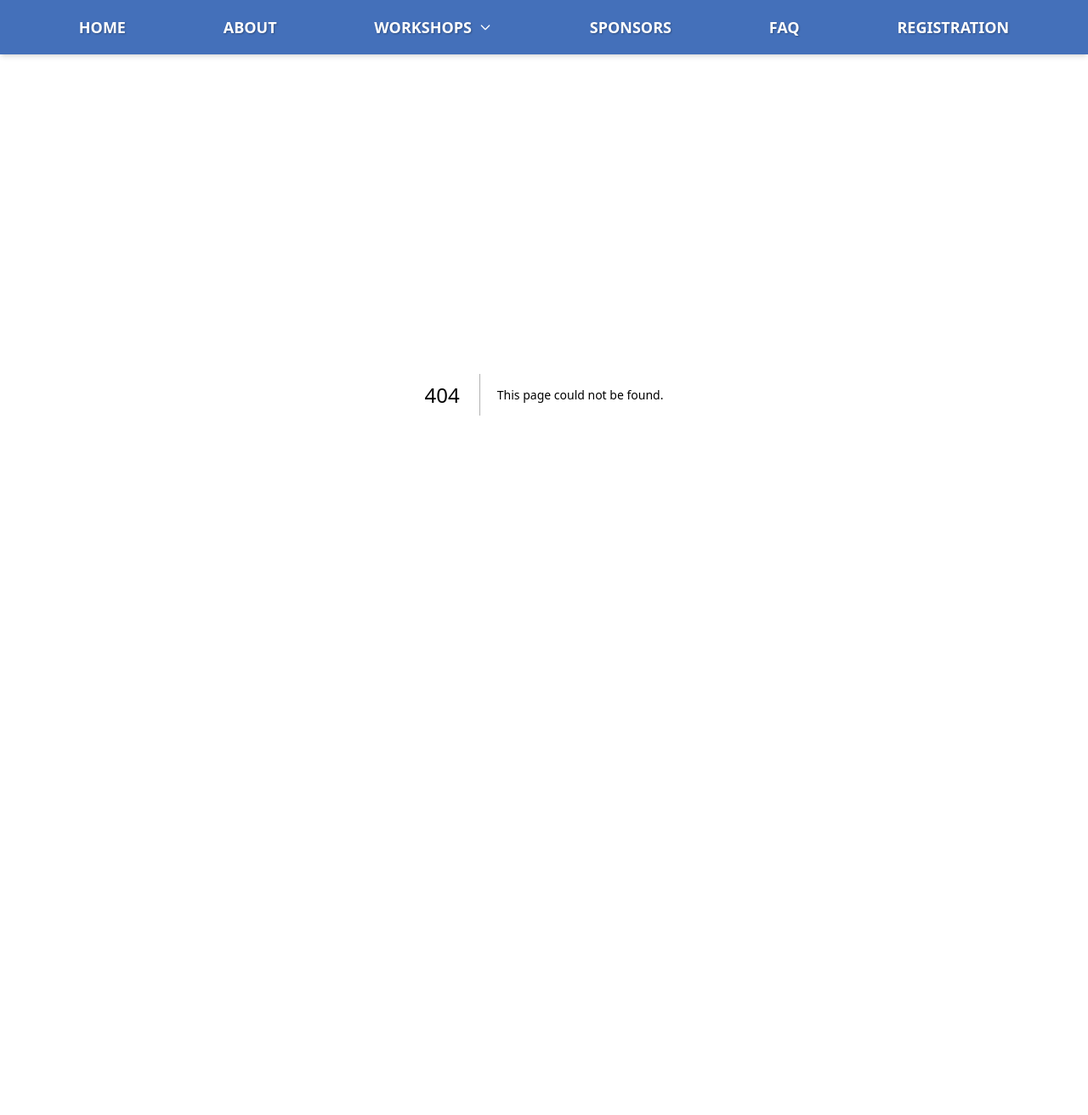
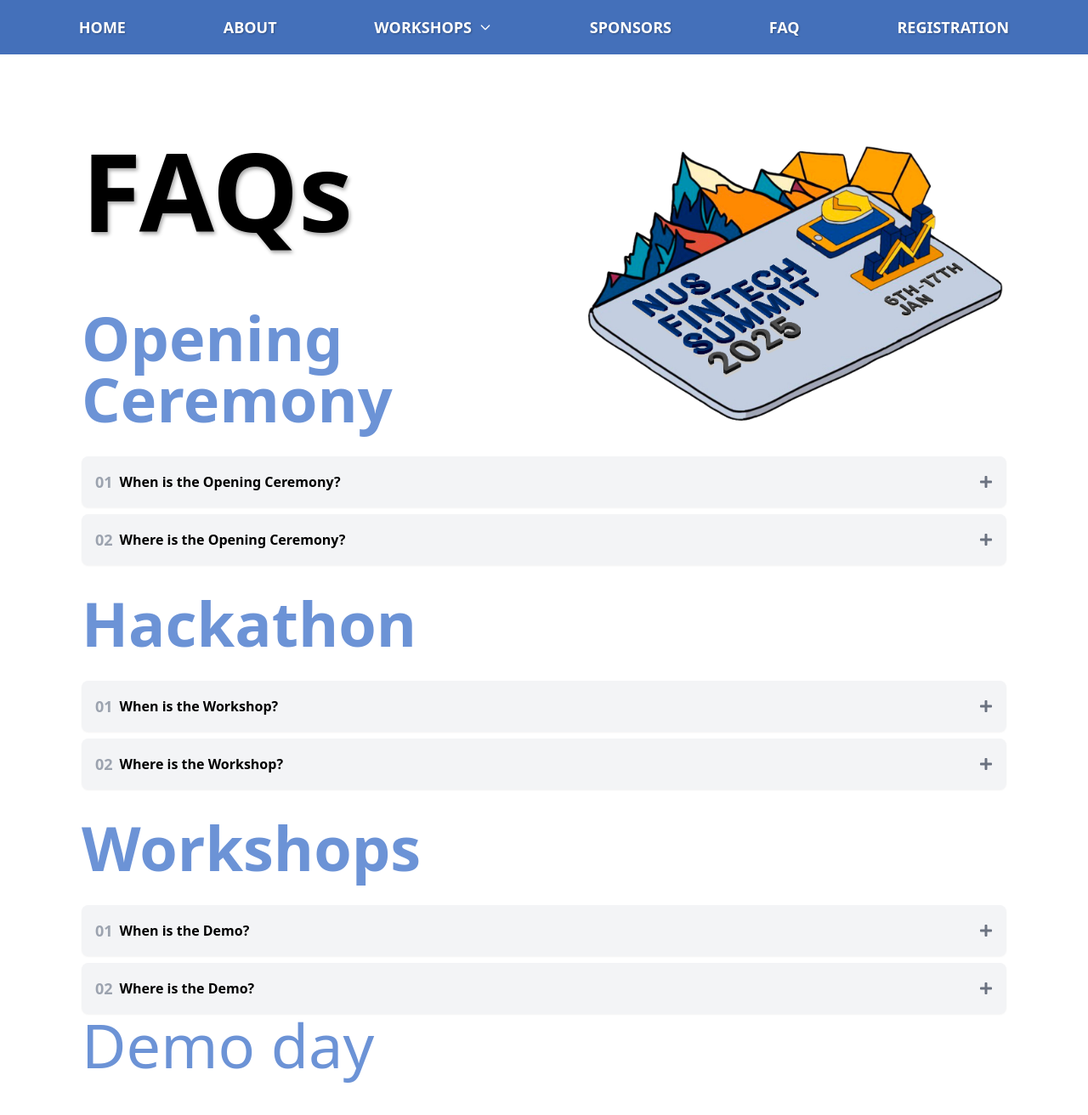
Before and after one commit to NUS-Fintech-Society/SD_Fintech_Summit_2025, a Next.js app: page /faq in a window 1280 px wide. Before the commit this address had no page. Shown: the top 1312 px of the page at 85% size. Before the commit the page ends 864 px from the top, so only its background shows below. Built offline with nearby package versions, Linux system fonts and the light colour scheme.

Commit message:
Add FAQAccordian for FAQ page

```diff
--- /dev/null
+++ b/src/app/faq/page.tsx
@@ -0,0 +1,66 @@
+"use client";
+
+import FaqAccordion, { mockData } from "../../components/faq/FAQAccordian";
+import Image from "next/image";
+
+export default function Page() {
+  return (
+    <>
+      <div className="bg-white p-24 min-h-screen">
+        <div
+          style={{
+            display: "flex",
+            flexDirection: "row",
+            justifyContent: "space-between",
+          }}
+        >
+          <div
+            style={{
+              display: "flex",
+              flexDirection: "column",
+              justifyContent: "space-between",
+            }}
+          >
+            <h1 className="text-9xl text-black font-bold mb-8">
+              <div className="[text-shadow:_2px_3px_4px_#AAAAAA]">FAQs</div>
+            </h1>
+            <h2
+              className="text-7xl mb-8 font-bold"
+              style={{ color: "#6c93d6" }}
+            >
+              Opening Ceremony
+            </h2>
+          </div>
+          <Image
+            src="/HomeLogoFull.png"
+            alt="Fintech Summit Logo"
+            width={500}
+            height={500}
+            className="mb-8"
+          />
+        </div>
+        <FaqAccordion items={mockData.openingCeremony} />
+        <h2
+          className="text-7xl mb-8 mt-8 font-bold"
+          style={{ color: "#6c93d6" }}
+        >
+          Hackathon
+        </h2>
+        <FaqAccordion items={mockData.workshops} />
+        <h2
+          className="text-7xl mb-8 mt-8 font-bold"
+          style={{ color: "#6c93d6" }}
+        >
+          Workshops
+        </h2>
+        <FaqAccordion items={mockData.demo} />
+        <h2
+          className="text-7xl mb-8  mt-8font-bold"
+          style={{ color: "#6c93d6" }}
+        >
+          Demo day
+        </h2>
+      </div>
+    </>
+  );
+}
--- /dev/null
+++ b/src/components/faq/FAQAccordian.tsx
@@ -0,0 +1,65 @@
+"use client";
+import { useState } from "react";
+import { FaPlus, FaMinus } from "react-icons/fa";
+import { FAQItemProps } from "./FAQItem";
+
+export const FaqAccordion = ({ items }: { items: FAQItemProps[] }) => {
+  const [activeIndex, setActiveIndex] = useState<number | null>(null);
+
+  const handleClick = (index: number) => {
+    setActiveIndex(index === activeIndex ? null : index);
+  };
+
+  return (
+    <div className="space-y-2">
+      {items.map((item, index) => (
+        <div key={index} className="bg-gray-100 rounded-lg p-4 shadow-sm">
+          <div
+            className="flex items-center justify-between cursor-pointer"
+            onClick={() => handleClick(index)}
+          >
+            <div className="flex items-center space-x-2">
+              <span className="text-gray-400 font-bold text-lg">
+                {String(index + 1).padStart(2, "0")}
+              </span>
+              <h3 className="text-black font-semibold">{item.question}</h3>
+            </div>
+            <span className="text-gray-500">
+              {activeIndex === index ? <FaMinus /> : <FaPlus />}
+            </span>
+          </div>
+          {activeIndex === index && (
+            <div className="mt-2 text-gray-600">{item.answer}</div>
+          )}
+        </div>
+      ))}
+    </div>
+  );
+};
+
+export const mockData: Record<
+  "openingCeremony" | "hackathon" | "workshops" | "demo",
+  FAQItemProps[]
+> = {
+  openingCeremony: [
+    { question: "When is the Opening Ceremony?", answer: "Insert answer here" },
+    {
+      question: "Where is the Opening Ceremony?",
+      answer: "Insert answer here",
+    },
+  ],
+  hackathon: [
+    { question: "When is the Hackathon?", answer: "Insert answer here" },
+    { question: "Where is the Hackathon?", answer: "Insert answer here" },
+  ],
+  workshops: [
+    { question: "When is the Workshop?", answer: "Insert answer here" },
+    { question: "Where is the Workshop?", answer: "Insert answer here" },
+  ],
+  demo: [
+    { question: "When is the Demo?", answer: "Insert answer here" },
+    { question: "Where is the Demo?", answer: "Insert answer here" },
+  ],
+};
+
+export default FaqAccordion;
--- a/src/components/faq/FAQItem.tsx
+++ b/src/components/faq/FAQItem.tsx
@@ -1,6 +1,6 @@
-import React from 'react';
+import React from "react";
 
-interface FAQItemProps {
+export interface FAQItemProps {
   question: string;
   answer: string;
 }
```
